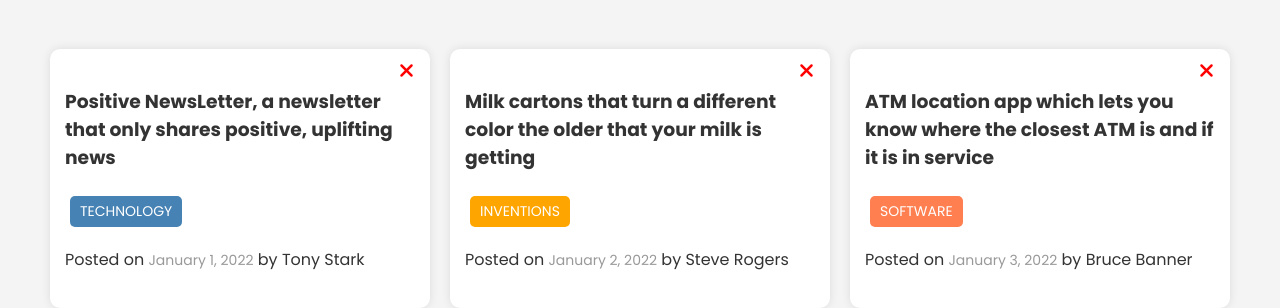
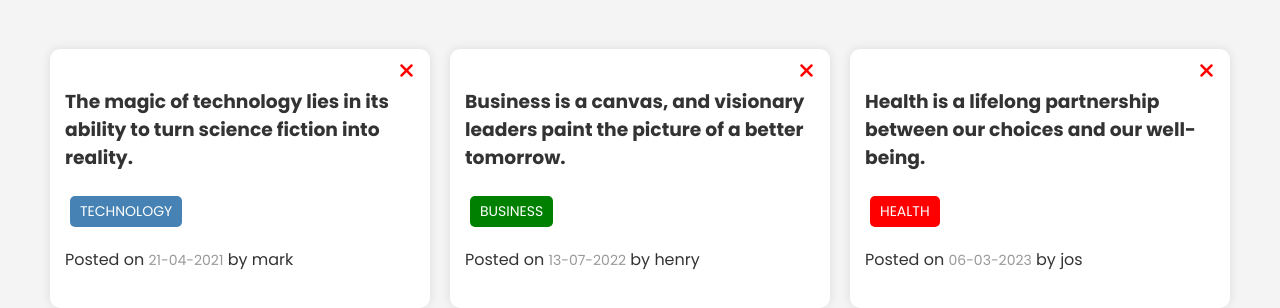
Before and after one commit to shahbaz4783/randomIdeas, a website built with webpack: page client/src/index.html in a window 1280 px wide. Shown: the part 90-398 px from the top of the page. Built offline with nearby package versions, Linux system fonts and the light colour scheme.

Commit message:
idea list

```diff
--- /dev/null
+++ b/client/src/components/IdeaList.js
@@ -0,0 +1,71 @@
+class IdeaList {
+    constructor () {
+        this._ideaListEl = document.getElementById('idea-list');
+        this._validTags = new Set();
+        this._validTags.add('technology');
+        this._validTags.add('software');
+        this._validTags.add('business');
+        this._validTags.add('inventions');
+        this._validTags.add('health');
+        this._validTags.add('education');
+
+
+        this._ideas = [
+            {
+                id: 1,
+                text: 'The magic of technology lies in its ability to turn science fiction into reality.',
+                tag: 'technology',
+                username: 'mark',
+                date: '21-04-2021'
+            },
+            {
+                id: 1,
+                text: 'Business is a canvas, and visionary leaders paint the picture of a better tomorrow.',
+                tag: 'business',
+                username: 'henry',
+                date: '13-07-2022'
+            },
+            {
+                id: 1,
+                text: 'Health is a lifelong partnership between our choices and our well-being.',
+                tag: 'health',
+                username: 'jos',
+                date: '06-03-2023'
+            },
+        ];
+        this.render();
+    }
+
+    getTagClass(tag) {
+        tag = tag.toLowerCase();
+        let tagClass = '';
+        if (this._validTags.has(tag)) {
+            tagClass = `tag-${tag}`
+        } else {
+            tagClass = '';
+        }
+        return tagClass;
+    }
+
+    render() {
+        this._ideaListEl.innerHTML = this._ideas.map((idea) => {
+            const tagClass = this.getTagClass(idea.tag);
+            return `
+            <div class="card">
+          <button class="delete"><i class="fas fa-times"></i></button>
+          <h3>
+            ${idea.text}
+          </h3>
+          <p class="tag ${tagClass}">${idea.tag.toUpperCase()}</p>
+          <p>
+            Posted on <span class="date">${idea.date}</span> by
+            <span class="author">${idea.username}</span>
+          </p>
+        </div>
+            `;
+        }).join('');
+    }
+}
+
+
+export default IdeaList;
--- a/client/src/index.html
+++ b/client/src/index.html
@@ -15,42 +15,6 @@
     </header>
     <div class="container">
       <div id="idea-list" class="ideas">
-        <div class="card">
-          <button class="delete"><i class="fas fa-times"></i></button>
-          <h3>
-            Positive NewsLetter, a newsletter that only shares positive,
-            uplifting news
-          </h3>
-          <p class="tag tag-technology">TECHNOLOGY</p>
-          <p>
-            Posted on <span class="date">January 1, 2022</span> by
-            <span class="author">Tony Stark</span>
-          </p>
-        </div>
-        <div class="card">
-          <button class="delete"><i class="fas fa-times"></i></button>
-          <h3>
-            Milk cartons that turn a different color the older that your milk is
-            getting
-          </h3>
-          <p class="tag tag-inventions">INVENTIONS</p>
-          <p>
-            Posted on <span class="date">January 2, 2022</span> by
-            <span class="author">Steve Rogers</span>
-          </p>
-        </div>
-        <div class="card">
-          <button class="delete"><i class="fas fa-times"></i></button>
-          <h3>
-            ATM location app which lets you know where the closest ATM is and if
-            it is in service
-          </h3>
-          <p class="tag tag-software">SOFTWARE</p>
-          <p>
-            Posted on <span class="date">January 3, 2022</span> by
-            <span class="author">Bruce Banner</span>
-          </p>
-        </div>
       </div>
     </div>
 
--- a/client/src/index.js
+++ b/client/src/index.js
@@ -1,7 +1,9 @@
 import '@fortawesome/fontawesome-free/css/all.css'
 import Modal from './components/Modal';
 import IdeaForm from './components/IdeaForm';
+import IdeaList from './components/IdeaList';
 import './css/style.css';
 
 const modal = new Modal();
 const ideaForm = new IdeaForm();
+const ideaList = new IdeaList();
```
Also changed, not shown: 3 other files.
